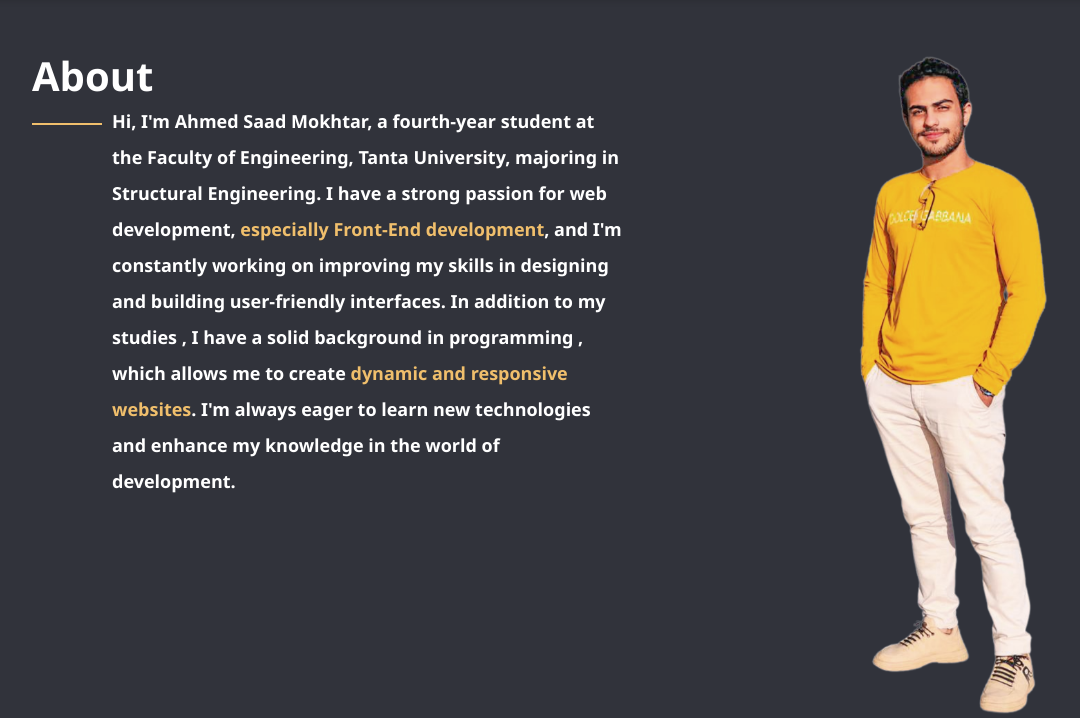
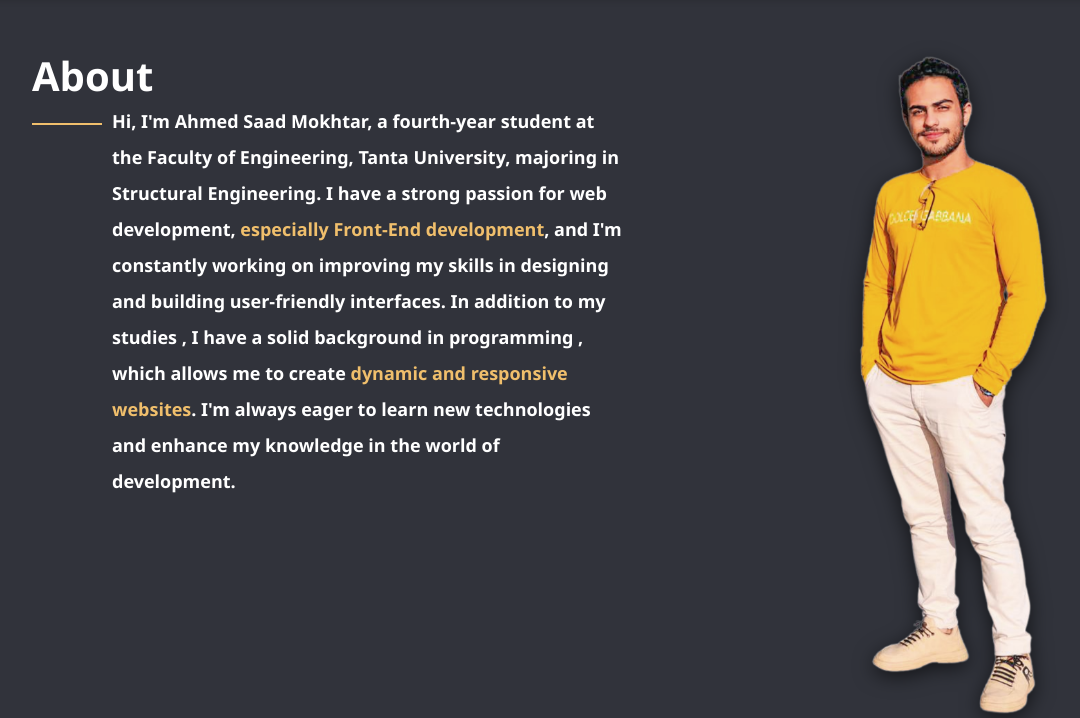
Before and after one commit to eng-mikha/portfolio-0, a plain HTML site: page index.html in a window 1280 px wide. Shown: the part 802-1520 px from the top of the page, without its empty margins (38-1118 px from the left). Drawn offline with Linux system fonts and the light colour scheme.

Commit message:
Update index1.css

```diff
--- a/index1.css
+++ b/index1.css
@@ -377,7 +377,7 @@ a {
         width: 40%;
         img {
             width: 100%;
-            filter: grayscale(0.2);
+            filter: grayscale(0.2) drop-shadow(0 5px 10px rgba(0, 0, 0, 0.603));
         }
     }
 }
```
